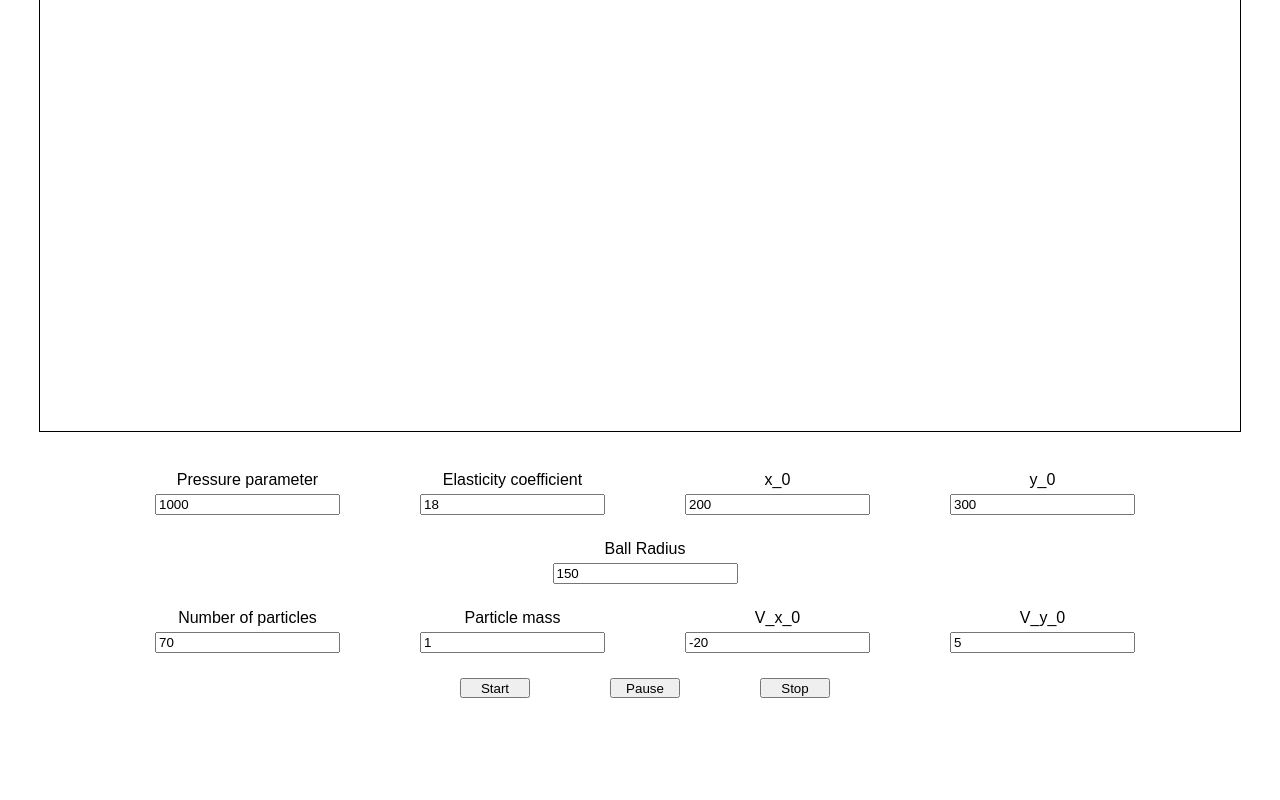
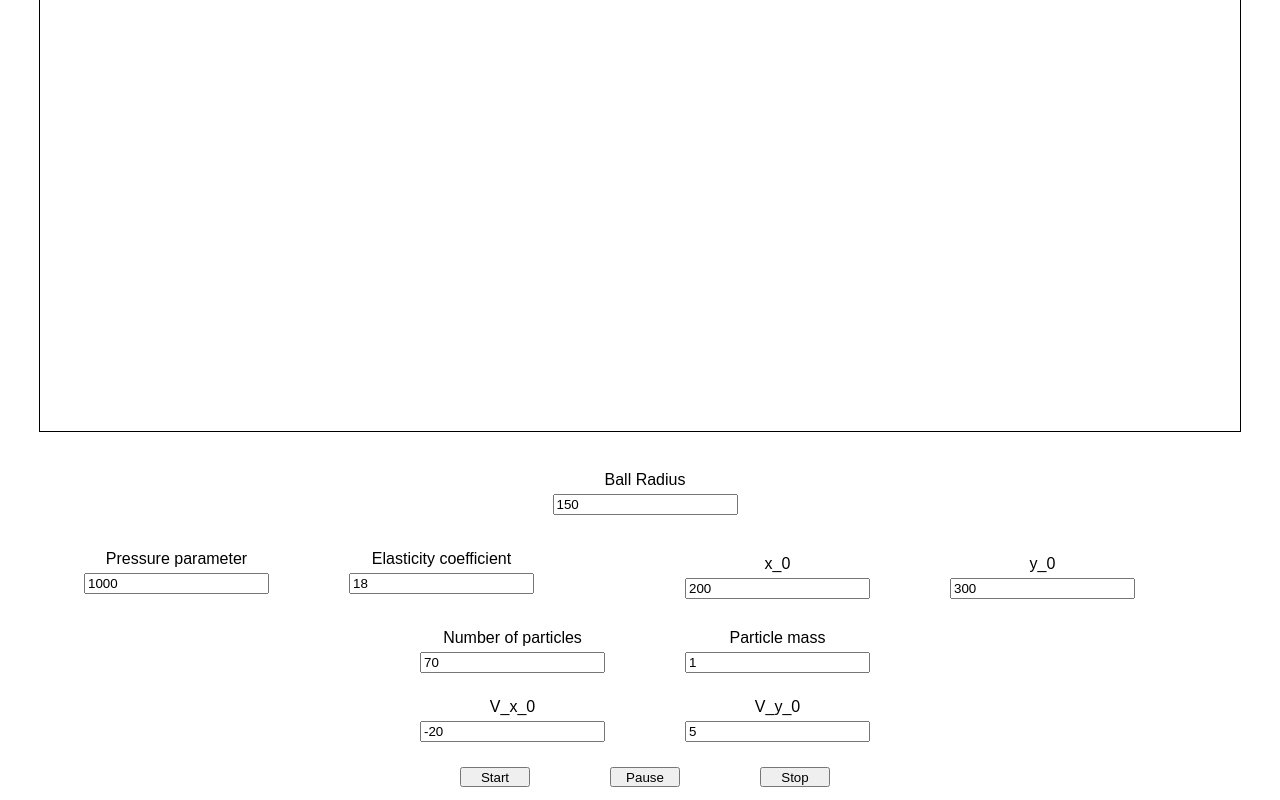
Before and after one commit to SteinVR/Ball-and-Wall, a plain HTML site: page index.html in a window 1280 px wide. Shown: the part 418-1218 px from the top of the page. Before the commit the page ends 1129 px from the top, so only its background shows below. Drawn offline with Linux system fonts and the light colour scheme.

Commit message:
Update index.html

```diff
--- a/index.html
+++ b/index.html
@@ -12,6 +12,12 @@
             <div>
                 <canvas id="canvas-main" class="canvas-main"></canvas>
                 <div class="input-container">
+                     <div class="input-pair">
+                        <div class="custom-input">
+                            <label for="ball_radius">Ball Radius</label>
+                            <input type="number" name="ball_radius" id="ball_radius" value="150">
+                        </div>
+                    </div>
                     <div class="input-pair">
                         <div class="custom-input">
                             <label for="pressure">Pressure parameter</label>
@@ -21,6 +27,7 @@
                             <label for="elasticity">Elasticity coefficient</label>
                             <input type="number" name="elasticity" id="elasticity" value="18">
                         </div>
+                    <div class="input-pair">
                         <div class="custom-input">
                             <label for="x_0">x_0</label>
                             <input type="number" name="x_0" id="x_0" value="200">
@@ -29,11 +36,6 @@
                             <label for="y_0">y_0</label>
                             <input type="number" name="y_0" id="y_0" value="300">
                         </div>
-                    </div>
-                    <div class="input-pair">
-                        <div class="custom-input">
-                            <label for="ball_radius">Ball Radius</label>
-                            <input type="number" name="ball_radius" id="ball_radius" value="150">
                         </div>
                     </div>
                     <div class="input-pair">
@@ -45,6 +47,8 @@
                             <label for="particle_mass">Particle mass</label>
                             <input type="number" name="particle_mass" id="particle_mass" value="1">
                         </div>
+                    </div>
+                    <div class="input-pair">
                         <div class="custom-input">
                             <label for="v_x_0">V_x_0</label>
                             <input type="number" name="v_x_0" id="v_x_0" value="-20">
```
